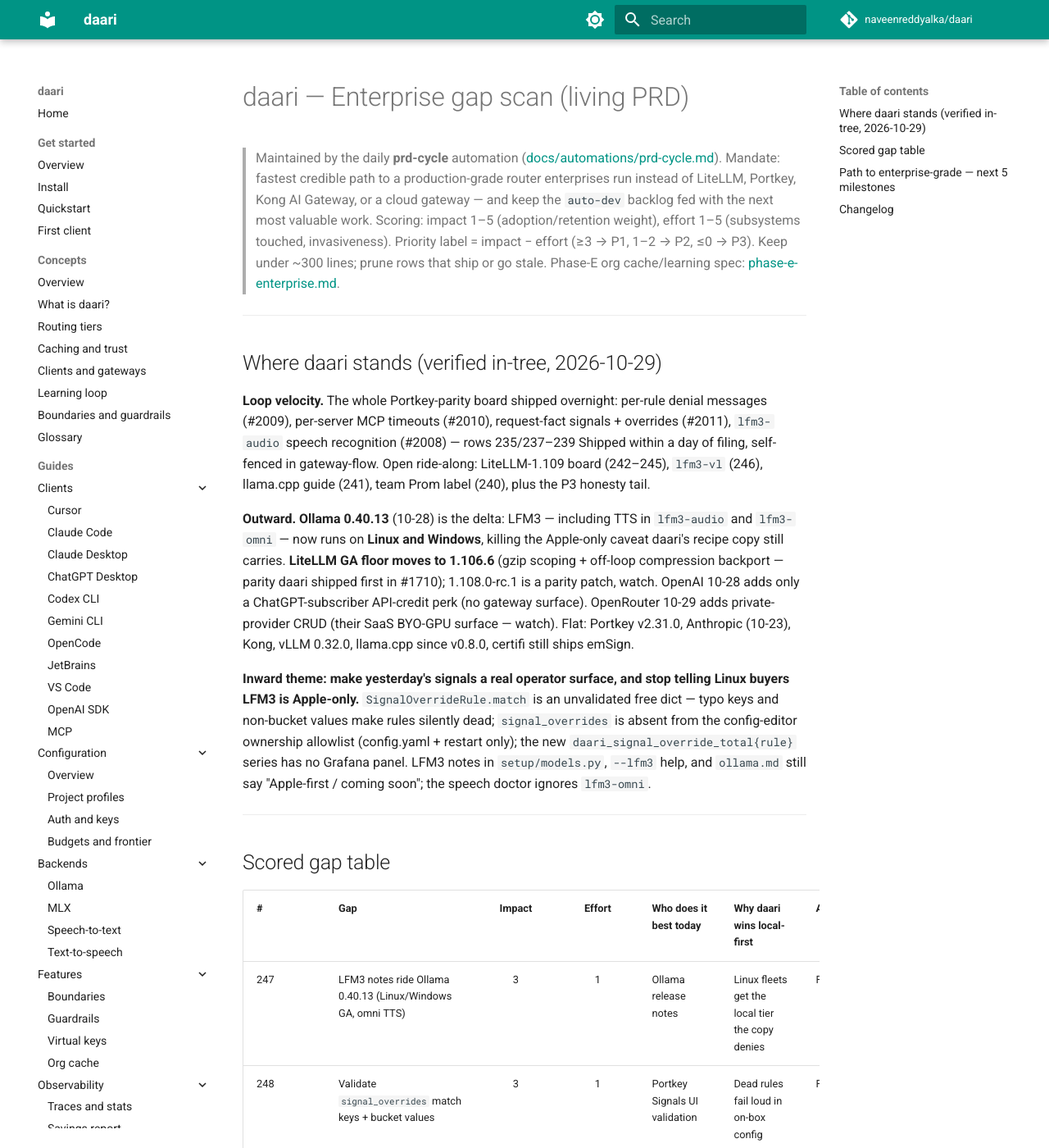
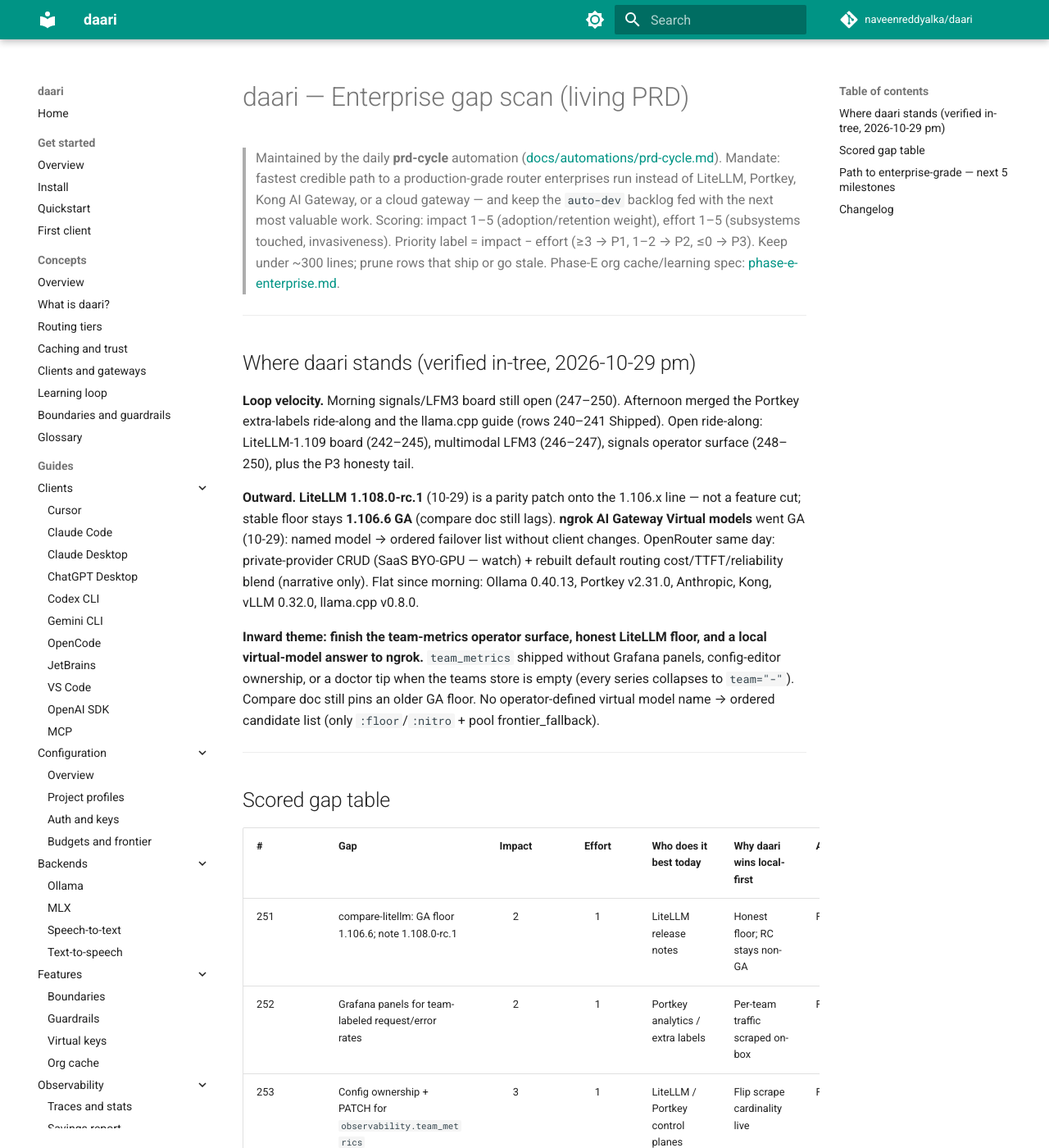
Before and after one commit to naveenreddyalka/daari, an MkDocs documentation site: the page built from docs/prd/ENTERPRISE.md, in a window 1280 px wide and 1400 px high. Shown: the whole window at 82% size. Built offline with MkDocs 1.6.1 and Material for MkDocs 9.7.7, drawn with Linux system fonts in a browser that asks for light colours; comment, search, counter and statistics services are not loaded; some of the changed text lies outside the part shown.

Commit message:
docs(prd): 2026-10-29 pm team-metrics surface, ngrok virtual models, LiteLLM RC
Evening enterprise gap scan: mark team Prom label and llama.cpp guide shipped,
record LiteLLM 1.108.0-rc.1 / ngrok Virtual models GA, and stock the auto-dev
backlog with the next operator-surface and failover work.

Co-authored-by: Cursor <cursoragent@cursor.com>

```diff
--- a/docs/prd/ENTERPRISE.md
+++ b/docs/prd/ENTERPRISE.md
@@ -11,33 +11,27 @@
 
 ---
 
-## Where daari stands (verified in-tree, 2026-10-29)
+## Where daari stands (verified in-tree, 2026-10-29 pm)
 
-**Loop velocity.** The whole Portkey-parity board shipped overnight: per-rule
-denial messages (#2009), per-server MCP timeouts (#2010), request-fact
-signals + overrides (#2011), `lfm3-audio` speech recognition (#2008) — rows
-235/237–239 Shipped within a day of filing, self-fenced in gateway-flow.
-Open ride-along: LiteLLM-1.109 board (242–245), `lfm3-vl` (246), llama.cpp
-guide (241), team Prom label (240), plus the P3 honesty tail.
+**Loop velocity.** Morning signals/LFM3 board still open (247–250). Afternoon
+merged the Portkey extra-labels ride-along and the llama.cpp guide (rows
+240–241 Shipped). Open ride-along: LiteLLM-1.109 board (242–245), multimodal
+LFM3 (246–247), signals operator surface (248–250), plus the P3 honesty tail.
 
-**Outward.** **Ollama 0.40.13** (10-28) is the delta: LFM3 — including TTS in
-`lfm3-audio` and `lfm3-omni` — now runs on **Linux and Windows**, killing the
-Apple-only caveat daari's recipe copy still carries. **LiteLLM GA floor moves
-to 1.106.6** (gzip scoping + off-loop compression backport — parity daari
-shipped first in #1710); 1.108.0-rc.1 is a parity patch, watch. OpenAI 10-28
-adds only a ChatGPT-subscriber API-credit perk (no gateway surface).
-OpenRouter 10-29 adds private-provider CRUD (their SaaS BYO-GPU surface —
-watch). Flat: Portkey v2.31.0, Anthropic (10-23), Kong, vLLM 0.32.0,
-llama.cpp since v0.8.0, certifi still ships emSign.
+**Outward.** **LiteLLM 1.108.0-rc.1** (10-29) is a parity patch onto the
+1.106.x line — not a feature cut; stable floor stays **1.106.6 GA** (compare
+doc still lags). **ngrok AI Gateway Virtual models** went GA (10-29): named
+model → ordered failover list without client changes. OpenRouter same day:
+private-provider CRUD (SaaS BYO-GPU — watch) + rebuilt default routing
+cost/TTFT/reliability blend (narrative only). Flat since morning: Ollama
+0.40.13, Portkey v2.31.0, Anthropic, Kong, vLLM 0.32.0, llama.cpp v0.8.0.
 
-**Inward theme: make yesterday's signals a real operator surface, and stop
-telling Linux buyers LFM3 is Apple-only.** `SignalOverrideRule.match` is an
-unvalidated free dict — typo keys and non-bucket values make rules silently
-dead; `signal_overrides` is absent from the config-editor ownership allowlist
-(config.yaml + restart only); the new `daari_signal_override_total{rule}`
-series has no Grafana panel. LFM3 notes in `setup/models.py`, `--lfm3` help,
-and `ollama.md` still say "Apple-first / coming soon"; the speech doctor
-ignores `lfm3-omni`.
+**Inward theme: finish the team-metrics operator surface, honest LiteLLM
+floor, and a local virtual-model answer to ngrok.** `team_metrics` shipped
+without Grafana panels, config-editor ownership, or a doctor tip when the
+teams store is empty (every series collapses to `team="-"`). Compare doc
+still pins an older GA floor. No operator-defined virtual model name →
+ordered candidate list (only `:floor`/`:nitro` + pool frontier_fallback).
 
 ---
 
@@ -45,6 +39,11 @@ ignores `lfm3-omni`.
 
 | # | Gap | Impact | Effort | Who does it best today | Why daari wins local-first | Action |
 |---|-----|:--:|:--:|------------------------|----------------------------|--------|
+| 251 | compare-litellm: GA floor 1.106.6; note 1.108.0-rc.1 | 2 | 1 | LiteLLM release notes | Honest floor; RC stays non-GA | Filed [#2019](https://github.com/naveenreddyalka/daari/issues/2019) |
+| 252 | Grafana panels for team-labeled request/error rates | 2 | 1 | Portkey analytics / extra labels | Per-team traffic scraped on-box | Filed [#2020](https://github.com/naveenreddyalka/daari/issues/2020) |
+| 253 | Config ownership + PATCH for `observability.team_metrics` | 3 | 1 | LiteLLM / Portkey control planes | Flip scrape cardinality live | Filed [#2021](https://github.com/naveenreddyalka/daari/issues/2021) |
+| 254 | Doctor tip when `team_metrics` on but teams store empty | 2 | 1 | — (ops honesty) | Explain all-`team="-"` scrapes | Filed [#2022](https://github.com/naveenreddyalka/daari/issues/2022) |
+| 255 | Named virtual models with ordered local/L6 failover | 4 | 3 | ngrok Virtual models GA | One client name; failover on-box | Filed [#2023](https://github.com/naveenreddyalka/daari/issues/2023) |
 | 247 | LFM3 notes ride Ollama 0.40.13 (Linux/Windows GA, omni TTS) | 3 | 1 | Ollama release notes | Linux fleets get the local tier the copy denies | Filed [#2012](https://github.com/naveenreddyalka/daari/issues/2012) |
 | 248 | Validate `signal_overrides` match keys + bucket values | 3 | 1 | Portkey Signals UI validation | Dead rules fail loud in on-box config | Filed [#2013](https://github.com/naveenreddyalka/daari/issues/2013) |
 | 249 | Config ownership + PATCH for `routing.signal_overrides` | 3 | 2 | LiteLLM / Portkey control planes | Tune routing live, no cloud control plane | Filed [#2014](https://github.com/naveenreddyalka/daari/issues/2014) |
@@ -54,14 +53,10 @@ ignores `lfm3-omni`.
 | 244 | Opt-in `agent_access_default_deny` for multi_agent keys | 4 | 2 | LiteLLM `agent_access_default_deny` | Same trust floor as MCP grants, on-box | Filed [#2004](https://github.com/naveenreddyalka/daari/issues/2004) |
 | 245 | Optional `pricing_provider` / alias_of per model rates | 3 | 2 | LiteLLM `model_info.pricing_provider` | FinOps truth for aliases without cloud cost-map | Filed [#2005](https://github.com/naveenreddyalka/daari/issues/2005) |
 | 246 | Optional `lfm3-vl` multimodal setup recipe + doctor tip | 3 | 2 | Ollama `ollama run lfm3-vl` | Vision agent turns stay local | Filed [#2006](https://github.com/naveenreddyalka/daari/issues/2006) |
-| 237 | Per-rule custom guardrail denial messages | 3 | 1 | Portkey v2.31.0 custom errors | Operator-owned denial copy, on-box | Shipped (#2009) |
-| 238 | Per-server MCP egress request timeout | 3 | 1 | Portkey per-integration timeouts | Tune each local hop; honest breakers | Shipped (#2010) |
-| 239 | Request-fact signals in `daari_meta` + opt-in overrides | 4 | 3 | Portkey Signals beta | Facts already free on-box | Shipped (#2011) |
-| 240 | Opt-in `team` label on requests/errors Prom series | 3 | 2 | Portkey `PROMETHEUS_EXTRA_LABELS` | Per-team traffic scraped on-box | Filed [#1997](https://github.com/naveenreddyalka/daari/issues/1997) |
-| 241 | llama.cpp v0.8.0 local-tier guide + landscape refresh | 2 | 1 | llama.cpp release notes | Linux path to LFM3/d1 today | Filed [#1998](https://github.com/naveenreddyalka/daari/issues/1998) |
-| 233 | Optional LFM3 L3 setup recipe (256K local agent tier) | 3 | 2 | Ollama `ollama run lfm3` | One setup prompt, on-box | Shipped (#2000) |
-| 234 | Doctor tip when Ollama serves d1/lfm3 but unused | 3 | 1 | — (ops honesty) | Point at local win before L6 | Shipped (#2001) |
-| 235 | Recognize `lfm3-audio` as local ASR/TTS beside Phonon | 3 | 2 | Ollama speech / Phonon | 18-language local speech | Shipped (#2008) |
+| 237–239 | Portkey denial / MCP timeout / request-fact signals | 3–4 | 1–3 | Portkey v2.31.0 / Signals | Operator-owned on-box | Shipped (#2009–#2011) |
+| 240 | Opt-in `team` label on requests/errors Prom series | 3 | 2 | Portkey `PROMETHEUS_EXTRA_LABELS` | Per-team traffic scraped on-box | Shipped (#2017) |
+| 241 | llama.cpp v0.8.0 local-tier guide + landscape refresh | 2 | 1 | llama.cpp release notes | Linux path to LFM3/d1 today | Shipped (#2018) |
+| 233–235 | LFM3 L3 recipe, unused d1/lfm3 doctor, `lfm3-audio` | 3 | 1–2 | Ollama / Phonon | Local speech + agent tier | Shipped (#2000/#2001/#2008) |
 | 236 | Prometheus + stats for decisions L0 cache hits | 2 | 1 | LiteLLM spend / cache tabs | Local judgment reuse scrapeable | Filed [#1987](https://github.com/naveenreddyalka/daari/issues/1987) |
 | 225 | `daari_schema_ok` HELP + Grafana cover Postgres skew | 2 | 1 | — (ops honesty) | Gauge right; text lagged | Filed [#1966](https://github.com/naveenreddyalka/daari/issues/1966) |
 | 226 | Prometheus counter when Phonon coerces `response_format` | 2 | 1 | OpenRouter transform metrics | Local scrape next to TTS | Filed [#1967](https://github.com/naveenreddyalka/daari/issues/1967) |
@@ -76,26 +71,17 @@ ignores `lfm3-omni`.
 | 6 | Hot-reload `config.yaml` | 3 | 2 | LiteLLM config ownership | Open — needs long session | Open |
 | 7 | Per-key tool-name allowlist for Messages `mcp_servers` | 4 | 3 | LiteLLM `mcp_tool_permissions` | Parked (≥60m session) | Parked |
 | 8 | Full DCR; A2A; Realtime/WS; stdio MCP; M365; FIPS; HIPAA BAA | 2–4 | 3–5 | Portkey / Kong / LiteLLM | Demand-triggered | Watch |
-| 24 | Grafana panel for `compact_to_fit_applied` | 2 | 1 | LiteLLM spend dashboards | Shipped | Shipped |
-| 25 | Dedicated stats/Prom counter for MCP grant fail-closed | 3 | 1 | LiteLLM MCP 403 metrics | Shipped | Shipped |
-| 26 | Refuse MCP `initialize` when key has no grant | 4 | 1 | LiteLLM initialize 403 | Shipped | Shipped |
-| 27 | Stats for estimated tokens dropped by compact-to-fit | 3 | 2 | LiteLLM compact telemetry | Shipped | Shipped |
-| 28 | Refresh compare-litellm for LiteLLM 1.104 GA | 2 | 1 | LiteLLM release notes | Shipped | Shipped |
-| 19 | Config ownership for `routing.compact_to_fit.*` | 3 | 2 | LiteLLM config ownership | Shipped | Shipped |
-| 20 | Doctor tip when compact_to_fit is enabled | 2 | 1 | — (ops honesty) | Shipped | Shipped |
-| 21 | Hermetic pin: compact_to_fit in config + routing-tiers | 2 | 1 | — (docs regression) | Shipped | Shipped |
-| 22 | `daari_meta` + stats when compact_to_fit actually trims | 3 | 2 | LiteLLM compact telemetry | Shipped | Shipped |
-| 23 | Opt-in fail-closed MCP when key has no MCP grant | 4 | 2 | LiteLLM `require_key_mcp_access_defined` | Shipped | Shipped |
+| 19–28 | compact_to_fit / MCP fail-closed / 1.104 compare wave | 2–4 | 1–2 | LiteLLM | Shipped | Shipped |
 | 136–197 | 10-18 → 10-24 protocol/FinOps/HA/voice waves | 2–5 | 1–3 | LiteLLM / Portkey / Kong / vLLM / OpenAI | Shipped | Shipped |
 
 Watch rows (do not file yet): **`LITELLM_OFFLINE_MODE` analog** (one switch for
 outbound fetches — file after pricing alias lands); per-key/team-scoped
 `signal_overrides` (after rows 248–249 prove out); `lfm3-omni` recipe / omni
-routing matrix (after `lfm3-vl` row 246 merges); LiteLLM 1.108.0-rc.1 (parity
-patch) + Admin Chat UI / Lens (non-goal); llama.cpp `/v1/realtime` + `POST
-/tts` (pairs with row-8 Realtime/WS); llama.cpp deferred tools +
-`tool_reference`; Portkey claim-based JWT; OpenRouter private-provider CRUD
-(10-29, SaaS BYO-GPU) + S3/IAM destinations; OpenAI `/agents/automations`
+routing matrix (after `lfm3-vl` row 246 merges); LiteLLM Admin Chat UI / Lens
+(non-goal); llama.cpp `/v1/realtime` + `POST /tts` (pairs with row-8
+Realtime/WS); llama.cpp deferred tools + `tool_reference`; Portkey
+claim-based JWT; OpenRouter private-provider CRUD + S3/IAM destinations +
+routing-cost narrative in compare-openrouter; OpenAI `/agents/automations`
 passthrough; Prisma AIRS Agent Identity; Claude-on-GCP IAM egress (new dep —
 human sign-off); Anthropic hosted `/v1/skills` proxy; Claude Tag beta
 (non-goal); Open Responses WS; Anthropic OTel export beta; Prometheus
@@ -103,63 +89,55 @@ exemplars + `gen_ai.agent.*`; LiteLLM ID-JAG / OAuth-delegate; Portkey WIF;
 SCIM + multi-issuer SSO; Kong Skills/A2A; OpenRouter Private Endpoints L6
 recipe; certifi emSign drop (still ships 2026.10.23); MCP SEP-3415 /
 SEP-3392 / Skills-spec-to-beta links when merged; Ollama d1 Linux/Windows GA
-(0.40.13 names LFM3 only).
+(0.40.13 names LFM3 only); weighted virtual-model routing (after row 255).
 
-Verified fine this run — don't re-audit: gzip already off-loop
-(`asyncio.to_thread`, 16 KiB floor, SSE/pre-encoded exempt — LiteLLM 1.106.6
-is parity daari shipped in #1710); Portkey Signals **classifier mode**
-substantially covered (local `routing.decision_classifier` refines
-`profile.category` *before* `_apply_signal_overrides` reads it — kill that
-watch row); Ollama facade serves `/api/version`; tts/asr docs platform-honest
-(gap is recipe/CLI/ollama.md copy only, row 247); the 10-28 wave self-fenced
-in `tests/integration/test_gateway_flow.py`; stream partials/#973 is
-incomplete-signal only (continuation is the gap, row 243); MCP
-`require_key_access_defined` is the template for row 244; `pricing.models`
-overrides work (alias is the gap, row 245).
+Verified fine this run — don't re-audit: gzip already off-loop (LiteLLM
+1.106.6 = daari #1710 parity); Portkey Signals classifier mode already feeds
+overrides; Ollama facade `/api/version`; tts/asr platform-honest (recipe copy
+is row 247); 10-28 wave self-fenced in gateway-flow; stream continuation is
+row 243; MCP `require_key_access_defined` templates row 244; `pricing.models`
+overrides work (alias is row 245); team Prom series unit-tested (#2017);
+llama.cpp v0.8.0 guide landed (#2018); 1.108.0-rc.1 adds no new gateway
+surface beyond the floor bump (row 251).
 
 ---
 
 ## Path to enterprise-grade — next 5 milestones
 
-1. **Ride LiteLLM 1.109 where daari owns the levers** — compare watch (row
-   242), mid-stream continuation (243), agent grant deny (244), pricing
-   alias (245), then the `LITELLM_OFFLINE_MODE` analog watch.
-2. **Make signals an operator surface** — validation (248), config-editor
-   ownership (249), Grafana panel (250); then per-key/team binding (watch).
-3. **Finish the Ollama 0.40.13 multimodal ride-along** — platform notes +
-   omni TTS (247), `lfm3-vl` (246), llama.cpp guide (241); omni recipe after.
-4. **Pay down the observability honesty tail** — row 240, rows 225–226, 236,
-   #1981, TTS/voices/skills P3s.
+1. **Ride LiteLLM 1.109 where daari owns the levers** — floor/RC honesty
+   (251 + 242), mid-stream continuation (243), agent grant deny (244),
+   pricing alias (245), then the `LITELLM_OFFLINE_MODE` analog watch.
+2. **Finish team-metrics as an operator surface** — Grafana (252), config
+   ownership (253), empty-teams doctor (254); then signals 248–250.
+3. **Answer ngrok Virtual models on-box** — named failover list (255);
+   weighted / OpenRouter-routing narrative stay watch.
+4. **Finish the Ollama 0.40.13 multimodal ride-along** — platform notes +
+   omni TTS (247), `lfm3-vl` (246); omni recipe after.
 5. **Finish tenancy, then demand-gated protocols** — rows 62–67, hot-reload
    (6); row 8 (Realtime closer via llama.cpp + Portkey GPT Live) + parked
-   row 7.
+   row 7; P3 honesty tail (225–226, 236, #1981, TTS/voices/skills).
 
 ---
 
 ## Changelog
 
+- **2026-10-29 pm (team-metrics surface; ngrok virtual models; LiteLLM RC)** —
+  Marked rows 240–241 Shipped (#2017/#2018). LiteLLM **1.108.0-rc.1** is a
+  parity patch — filed row 251 (compare floor → 1.106.6). ngrok Virtual
+  models GA → filed row 255 (ordered local/L6 failover). Filed rows 252–254
+  finishing the team_metrics ship (Grafana, ownership, empty-teams doctor).
+  OpenRouter private-providers + routing rebuild stay watch.
+
 - **2026-10-29 (signals become an operator surface; LFM3 goes Linux)** —
-  Marked rows 235/237–239 Shipped (#2008–#2011, merged within a day,
-  self-fenced). Ollama **0.40.13** ships LFM3 incl. `lfm3-audio`/`lfm3-omni`
-  TTS on Linux/Windows — filed row 247 (stale Apple-only copy + omni doctor).
-  Filed rows 248–250 hardening yesterday's signals ship (match validation,
-  config ownership, Grafana panel). LiteLLM GA floor → **1.106.6** (gzip
-  backport = daari #1710 parity, verified off-loop). Killed the Signals
-  classifier-mode watch row (local classifier already feeds overrides).
+  Marked rows 235/237–239 Shipped (#2008–#2011). Ollama **0.40.13** LFM3 on
+  Linux/Windows — filed 247–250. LiteLLM GA floor → **1.106.6**. Killed
+  Signals classifier-mode watch row.
 
 - **2026-10-28 pm (ride LiteLLM 1.109-dev; finish LFM3 text path)** — Marked
-  rows 233–234 Shipped (#2000/#2001). LiteLLM **v1.109.0-dev.1** (prerelease)
-  lands mid-stream fallback continuation, offline mode, agent_access_default_deny,
-  pricing_provider, Admin Chat UI; GA floor stays 1.106.5. Filed rows 242–246.
-  OpenAI Agents scheduled automations + Anthropic API 2026-10-21 remain watch.
-  Portkey / llama.cpp / Ollama picture unchanged from the morning scan.
+  rows 233–234 Shipped. Filed rows 242–246 against v1.109.0-dev.1.
 
-- **2026-10-28 (match Portkey v2.31.0, ride llama.cpp v0.8.0)** — Whole
-  10-27 board merged in a day. Corrected stale Portkey version note; filed
-  rows 237–241. llama.cpp v0.8.0 first semver; Ollama 0.40.12 Apple-only.
+- **2026-10-28 (match Portkey v2.31.0, ride llama.cpp v0.8.0)** — Filed rows
+  237–241.
 
-- **2026-10-27 + pm (finish what shipped; ride Ollama 0.40.12)** — Marked
-  rows 217–224 Shipped; filed rows 227–236.
-
-- **2026-10-26 + pm → 08-28** — Condensed: leases/at-rest/Terra through
-  Apache 2.0 and this PRD's creation.
+- **2026-10-27 + pm → 08-28** — Condensed: Ollama 0.40.12 through this PRD's
+  creation.
```
